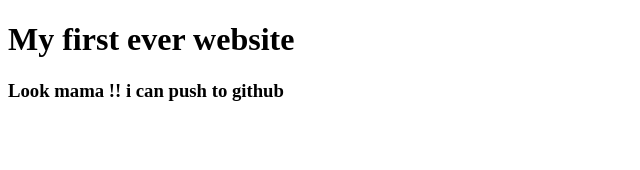
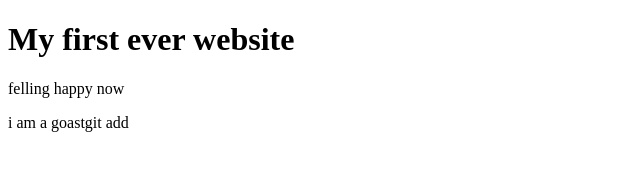
Before and after one commit to burhanwebworld/my-first-website, a plain HTML site: page index.html in a window 1280 px wide. Shown: the whole page, without its empty margins (0-640 px from the left). Drawn offline with Linux system fonts and the light colour scheme.

Commit message:
goast added

```diff
--- a/index.html
+++ b/index.html
@@ -7,6 +7,7 @@
 </head>
 <body>
     <h1>My first ever website</h1>
-    <h3>Look mama !! i can push to github</h3>
+    <p>felling happy now</p>
+    <p>i am a goastgit add </p>
 </body>
 </html>
```
